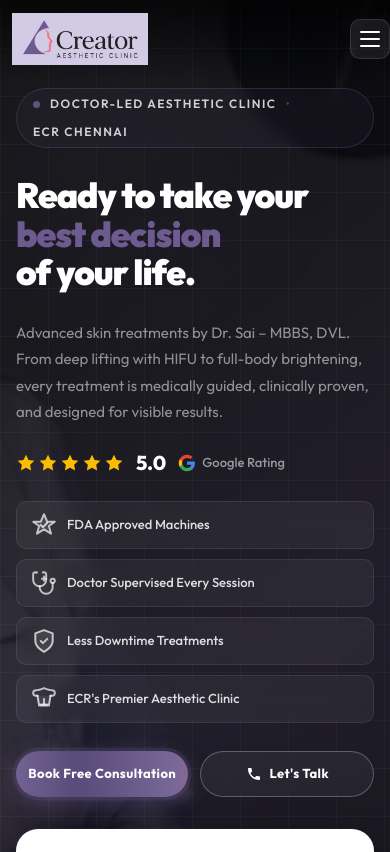
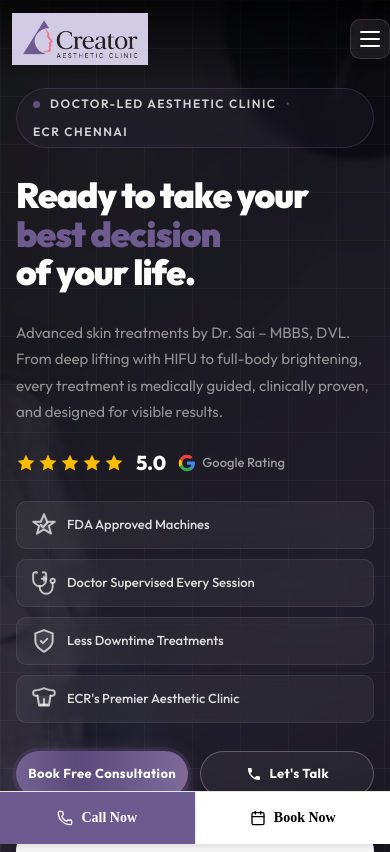
Before and after one commit to crowddevelopers08-arch/creators, a Next.js app: page / in a window 390 px wide. Shown: the top 852 px of the page. Built offline with nearby package versions, Linux system fonts and the light colour scheme; a web font is replaced by a local one.

Commit message:
creator aesthetic lp149413

```diff
--- a/app/page.tsx
+++ b/app/page.tsx
@@ -11,6 +11,7 @@ import CTASection from "@/component/cta";
 import VisitSection from "@/component/footer";
 import Footerred from "@/component/endfooter";
 import Treatments from "@/component/treatments";
+import MobileActionBar from "@/component/mobile-bar";
 
 export default function Home() {
   return (
@@ -26,7 +27,8 @@ export default function Home() {
       <CTASection />
       <VisitSection />
       <Footerred />
-      {/* <NewHairConsultationCardExact /> */}
+
+      <MobileActionBar />
     </div>
   );
 }
--- a/component/doctor.tsx
+++ b/component/doctor.tsx
@@ -389,7 +389,7 @@ export default function DoctorSection() {
                   }}
                 >
                   <Image
-                    src="/png-glasses.avif"
+                    src="/creatdoc.png"
                     alt="Dr. Sai — Creator Aesthetic Clinic"
                     fill
                     style={{ objectFit: "cover", objectPosition: "top" }}
--- /dev/null
+++ b/component/mobile-bar.tsx
@@ -0,0 +1,51 @@
+"use client";
+
+import { Phone, Calendar } from "lucide-react";
+export default function MobileActionBar() {
+
+  return (
+    <div
+      className="
+        fixed bottom-0 left-0 right-0 z-50
+        bg-white border-t shadow-lg
+        flex md:hidden
+      "
+    >
+      {/* Call Now */}
+      <a
+        href="tel:+91 9363707090"
+        className="
+          flex-1 flex items-center justify-center gap-2
+          py-4 font-semibold
+          text-sm
+          text-white
+          bg-[#6d5b8f]
+          active:scale-95 transition
+        "
+      >
+        <Phone className="w-4 h-4" />
+        Call Now
+      </a>
+
+      {/* Book Now */}
+      <button
+        onClick={() => {
+    document.getElementById("consultation")
+      ?.scrollIntoView({ behavior: "smooth", block: "start" });
+  }}
+        className="
+          flex-1 flex items-center justify-center gap-2
+          py-4 font-semibold
+          text-black
+          bg-white
+          text-sm
+          border-l border-gray-200
+          active:scale-95 transition
+        "
+      >
+        <Calendar className="w-4 h-4" />
+        Book Now
+      </button>
+    </div>
+  );
+}
```
Also changed, not shown: public/creatdoc.png (added).
